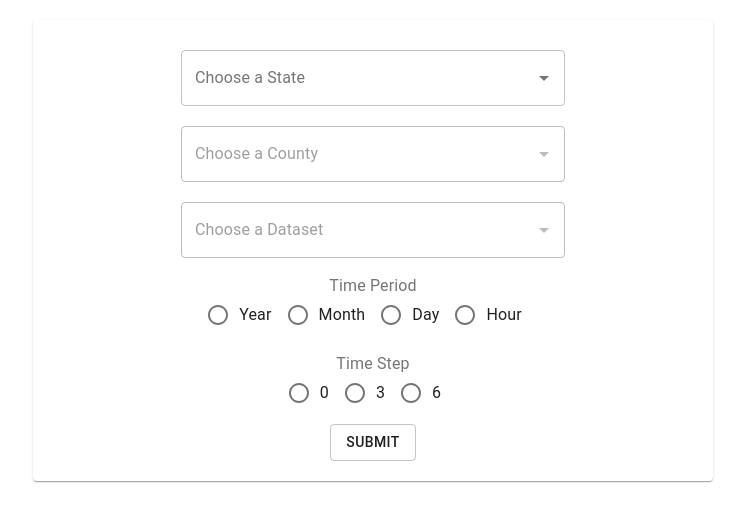
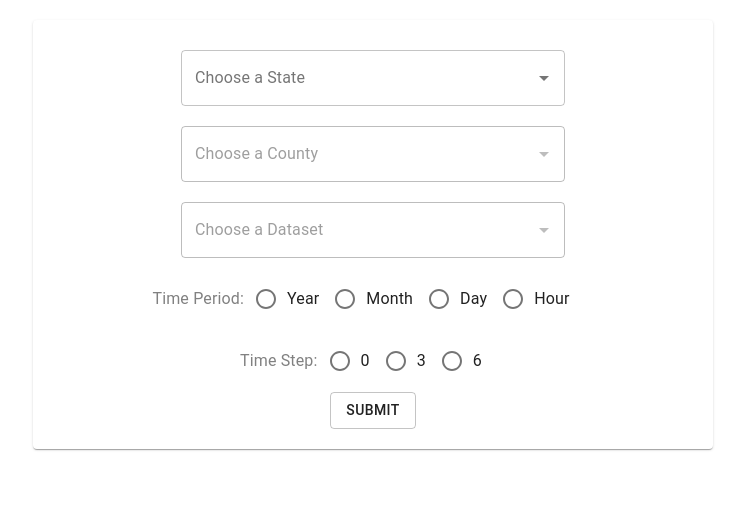
Before and after one commit to Project-Sustain/matlab-notebook, a React (Create React App) app in the folder client/app/: page / in a window 1280 px wide. Shown: the top 522 px of the page, without its empty margins (267-1012 px from the left). Built offline with nearby package versions, Linux system fonts and the light colour scheme.

Commit message:
clean logs

```diff
--- a/client/app/src/components/CustomAutocomplete.js
+++ b/client/app/src/components/CustomAutocomplete.js
@@ -1,5 +1,5 @@
 import * as React from 'react';
-import {makeStyles, TextField} from "@material-ui/core";
+import {TextField} from "@material-ui/core";
 import { Autocomplete } from '@material-ui/lab';
 import {countyMap} from "../utils/StateCountyMapping";
 
--- a/client/app/src/components/CustomRadios.js
+++ b/client/app/src/components/CustomRadios.js
@@ -1,14 +1,24 @@
 import * as React from 'react';
-import {FormControl, FormControlLabel, FormLabel, Radio, RadioGroup} from "@material-ui/core";
+import {FormControl, FormControlLabel, Grid, Radio, RadioGroup, Typography} from "@material-ui/core";
 
 export default function CustomRadios(props) {
     return (
-        <FormControl component="fieldset" className={props.class}>
-            <FormLabel component="legend">{props.label}</FormLabel>
-            <RadioGroup row>
-                {getRadios()}
-            </RadioGroup>
-        </FormControl>
+        <>
+            <Grid container direction="row" justifyContent="center" alignItems="center">
+                <Grid item>
+                    <Typography component="legend" style={{color: "#818181"}}>
+                        {props.label}:
+                    </Typography>
+                </Grid>
+                <Grid item>
+                    <FormControl component="fieldset" className={props.class}>
+                        <RadioGroup row>
+                            {getRadios()}
+                        </RadioGroup>
+                    </FormControl>
+                </Grid>
+            </Grid>
+        </>
     );
 
     function getRadios() {
```
